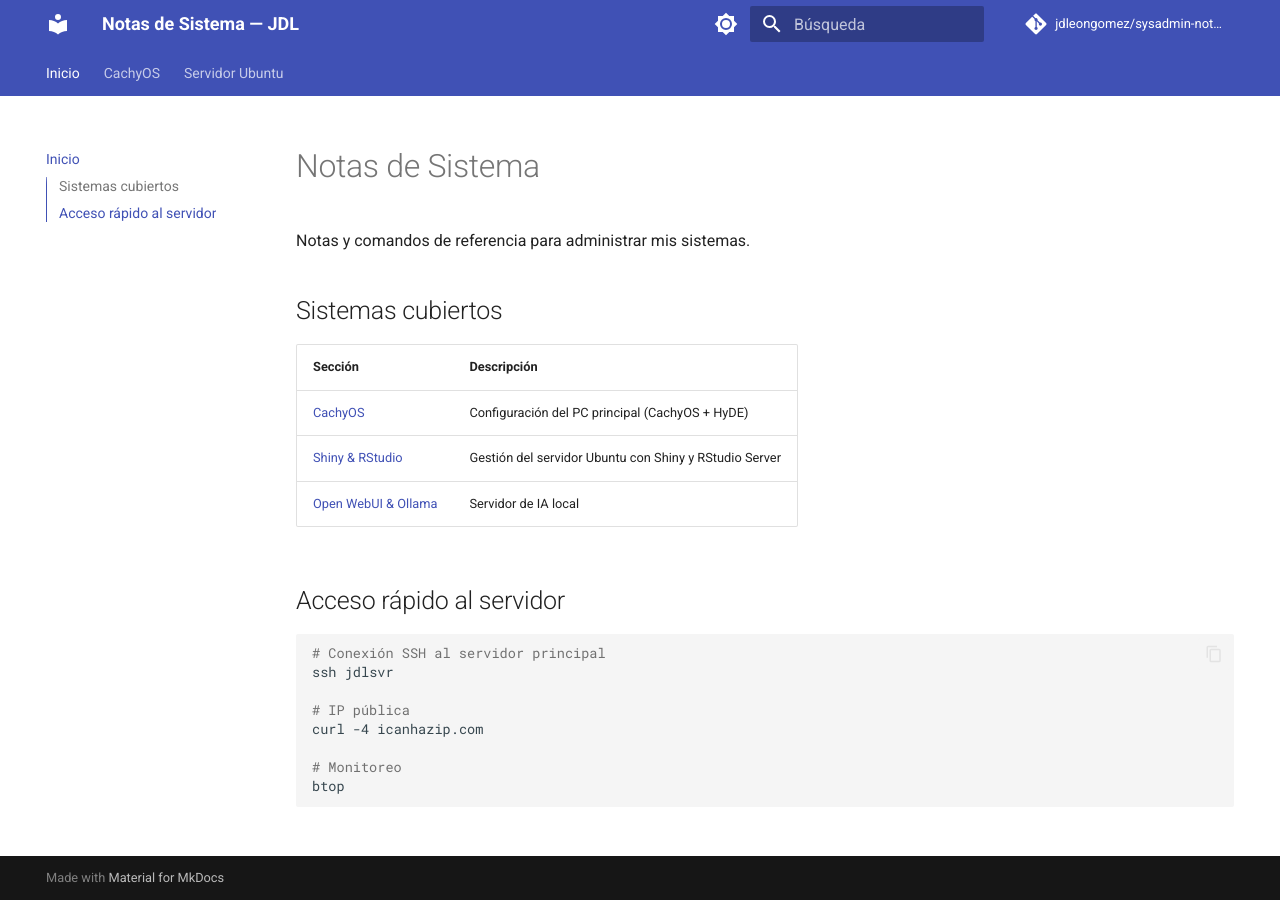
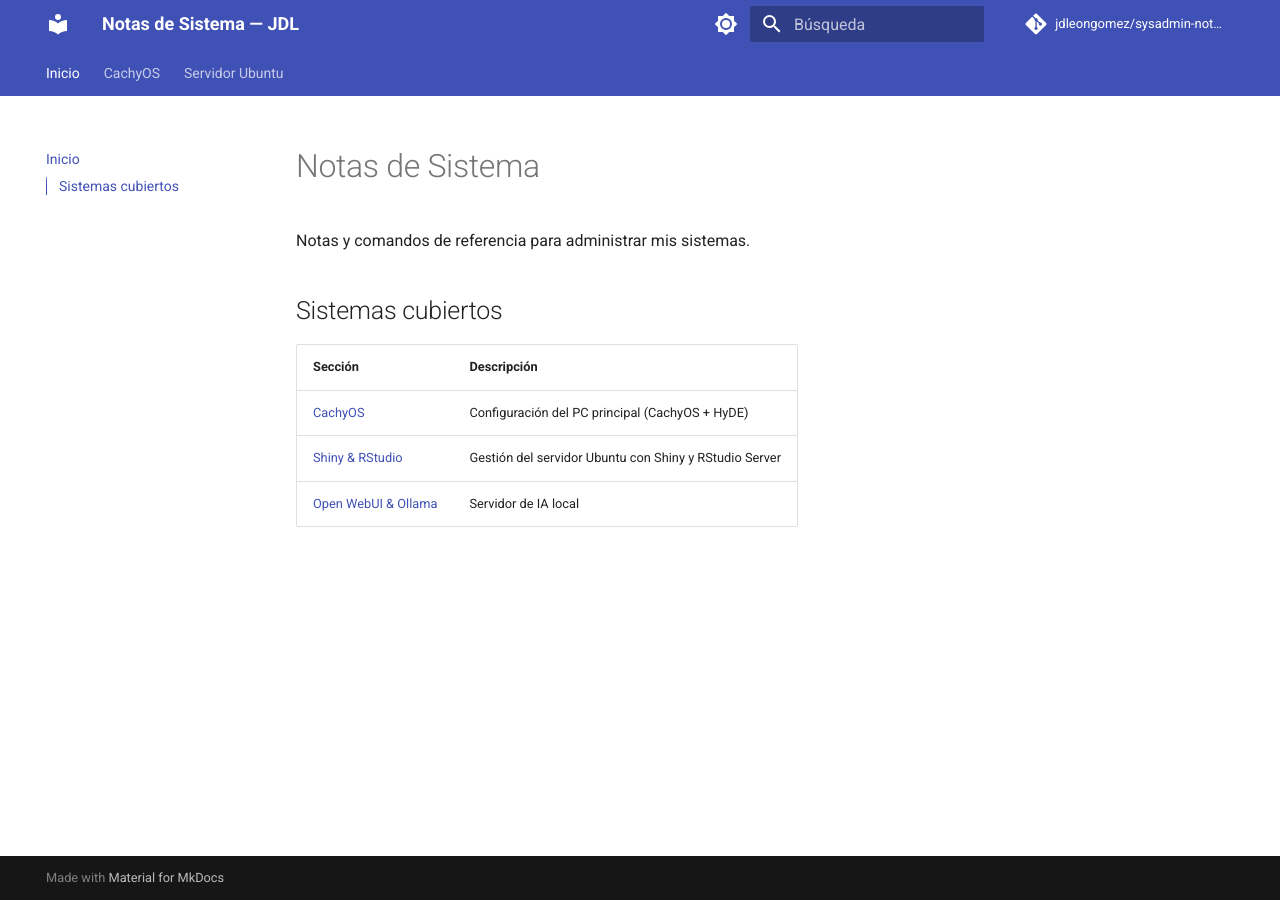
Before and after one commit to JDLeongomez/sysadmin-notes, an MkDocs documentation site: the page built from docs/index.md, in a window 1280 px wide. Built offline with MkDocs 1.6.1 and Material for MkDocs 9.7.7, drawn with Linux system fonts in a browser that asks for light colours; comment, search, counter and statistics services are not loaded.

Commit message:
Update index.md

````diff
--- a/docs/index.md
+++ b/docs/index.md
@@ -9,16 +9,3 @@ Notas y comandos de referencia para administrar mis sistemas.
 | [CachyOS](cachyos/configuracion.md) | Configuración del PC principal (CachyOS + HyDE) |
 | [Shiny & RStudio](ubuntu-server/shiny-rstudio.md) | Gestión del servidor Ubuntu con Shiny y RStudio Server |
 | [Open WebUI & Ollama](ubuntu-server/open-webui-ollama.md) | Servidor de IA local |
-
-## Acceso rápido al servidor
-
-```bash
-# Conexión SSH al servidor principal
-ssh jdlsvr
-
-# IP pública
-curl -4 icanhazip.com
-
-# Monitoreo
-btop
-```
````
